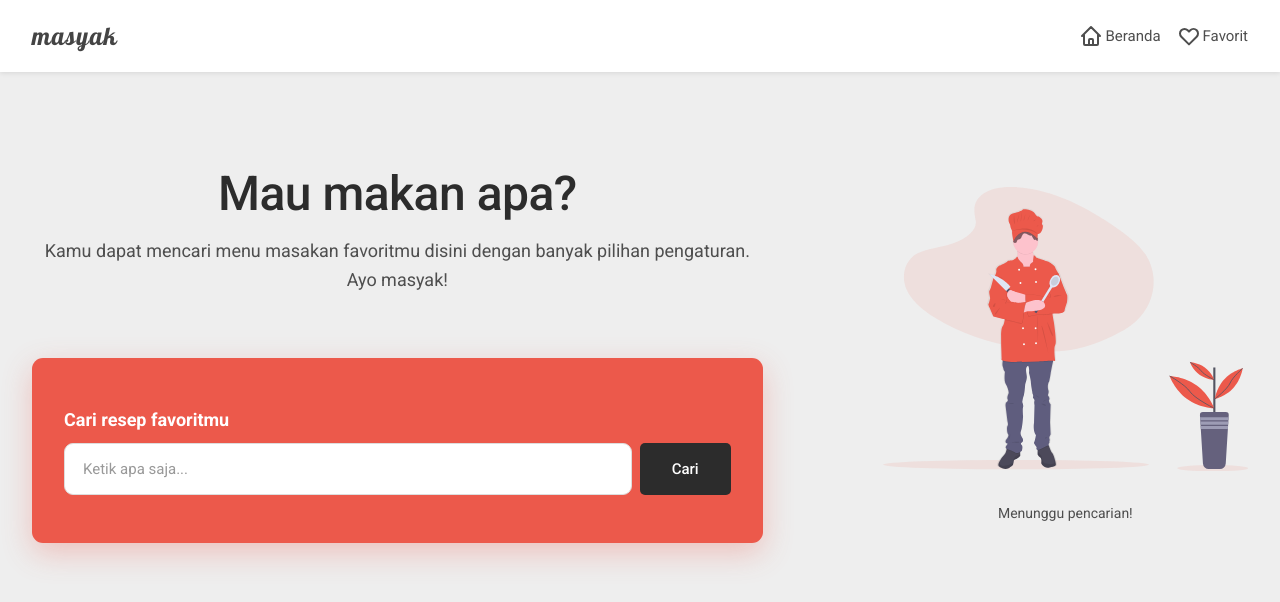
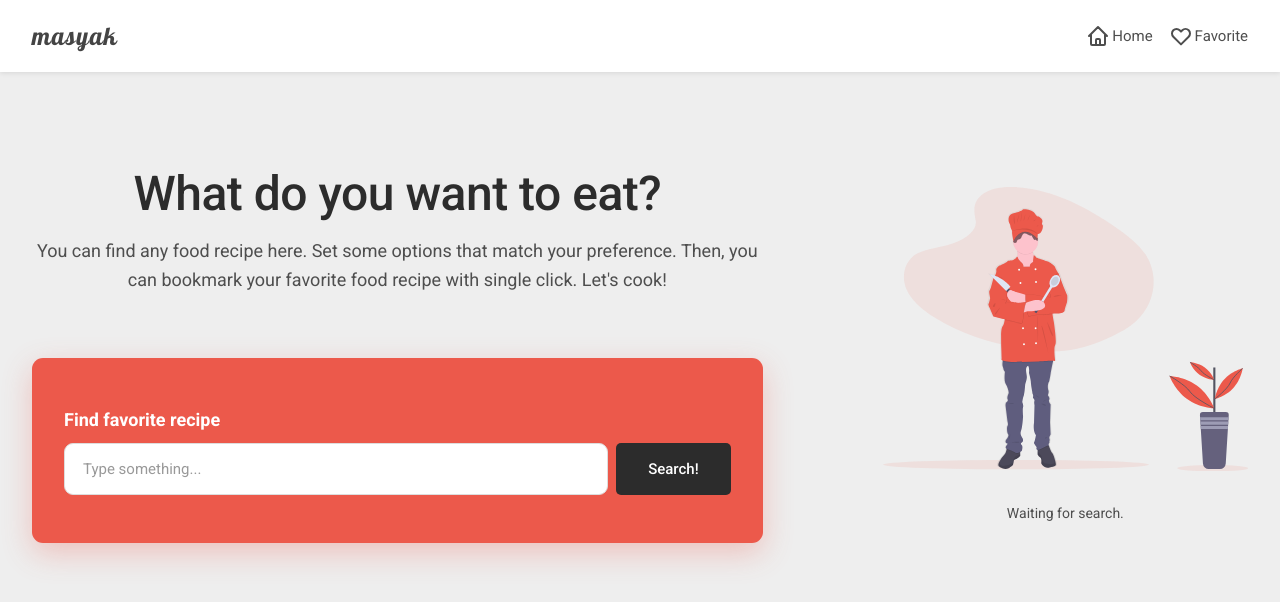
Before and after one commit to thariqaudah/cookzy, a Vue app: page / in a window 1280 px wide. Shown: the top 602 px of the page. Built offline with nearby package versions, Linux system fonts and the light colour scheme.

Commit message:
Working on RecipeItem component

```diff
--- a/src/components/Navbar.vue
+++ b/src/components/Navbar.vue
@@ -15,13 +15,13 @@ import IconLove from '@/components/icons/IconLove.vue';
 				<li class="nav-item">
 					<RouterLink class="nav-link" to="/">
 						<IconHome />
-						<span>Beranda</span>
+						<span>Home</span>
 					</RouterLink>
 				</li>
 				<li class="nav-item">
 					<RouterLink class="nav-link" to="/about">
 						<IconLove />
-						<span>Favorit</span>
+						<span>Favorite</span>
 					</RouterLink>
 				</li>
 			</ul>
--- a/src/views/HomeView.vue
+++ b/src/views/HomeView.vue
@@ -20,25 +20,26 @@ const searchRecipes = () => {
 	<div class="home-view container">
 		<div class="container">
 			<div class="home-text-box">
-				<h1 class="h1">Mau makan apa?</h1>
+				<h1 class="h1">What do you want to eat?</h1>
 				<p class="text-description">
-					Kamu dapat mencari menu masakan favoritmu disini dengan
-					banyak pilihan pengaturan. Ayo masyak!
+					You can find any food recipe here. Set some options that
+					match your preference. Then, you can bookmark your favorite
+					food recipe with single click. Let's cook!
 				</p>
 				<div class="form-container">
 					<form class="search-form" @submit.prevent="searchRecipes">
 						<label class="form-header" for="recipe"
-							>Cari resep favoritmu</label
+							>Find favorite recipe</label
 						>
 						<div class="form-group">
 							<input
 								id="recipe"
 								type="text"
-								placeholder="Ketik apa saja..."
+								placeholder="Type something..."
 								v-model="searchKeyword"
 							/>
 							<button type="submit" class="search-btn">
-								Cari
+								Search!
 							</button>
 						</div>
 					</form>
@@ -49,7 +50,7 @@ const searchRecipes = () => {
 					<IconHero />
 				</div>
 				<div class="img-text">
-					<p>Menunggu pencarian!</p>
+					<p>Waiting for search.</p>
 				</div>
 			</div>
 		</div>
--- a/src/views/SearchView.vue
+++ b/src/views/SearchView.vue
@@ -23,13 +23,14 @@ watch(
 <template>
 	<div class="search-view">
 		<div class="container">
-			<h1 class="h2">Menu "{{ route.query.q }}"</h1>
-
 			<div v-if="error">
 				<p>Error: {{ error.message }}</p>
 			</div>
 
-			<ul class="recipes-list" v-else-if="recipes">
+			<div v-else-if="recipes">
+				<h1 class="h2">Result for "{{ routeQueries.q }}"</h1>
+
+				<ul class="recipes-list">
 					<li
 						v-for="recipe in recipes.hits"
 						:key="recipe._links.self.href"
@@ -37,9 +38,10 @@ watch(
 						<RecipeItem :recipe="recipe" />
 					</li>
 				</ul>
+			</div>
 
 			<div v-else>
-				<p>Loading...</p>
+				<p>Find recipes...</p>
 			</div>
 		</div>
 	</div>
@@ -48,5 +50,12 @@ watch(
 <style lang="scss" scoped>
 .search-view {
 	padding: 48px 0;
+
+	.recipes-list {
+		list-style: none;
+		display: grid;
+		grid-template-columns: 1fr;
+		gap: 24px;
+	}
 }
 </style>
```
Lines whose indentation alone changed are shown as unchanged.
